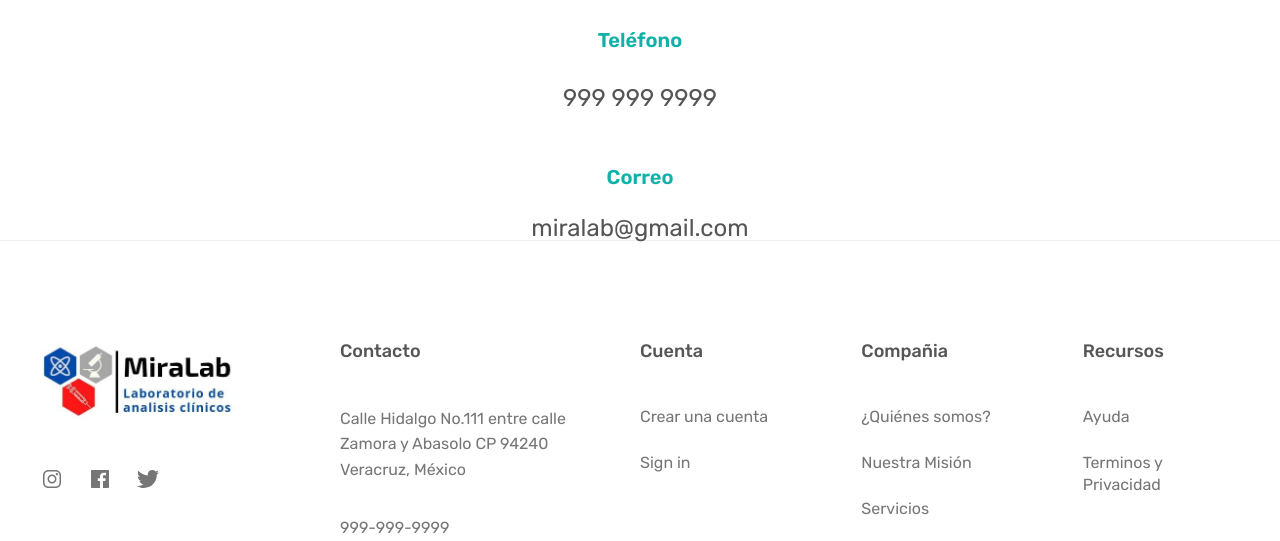
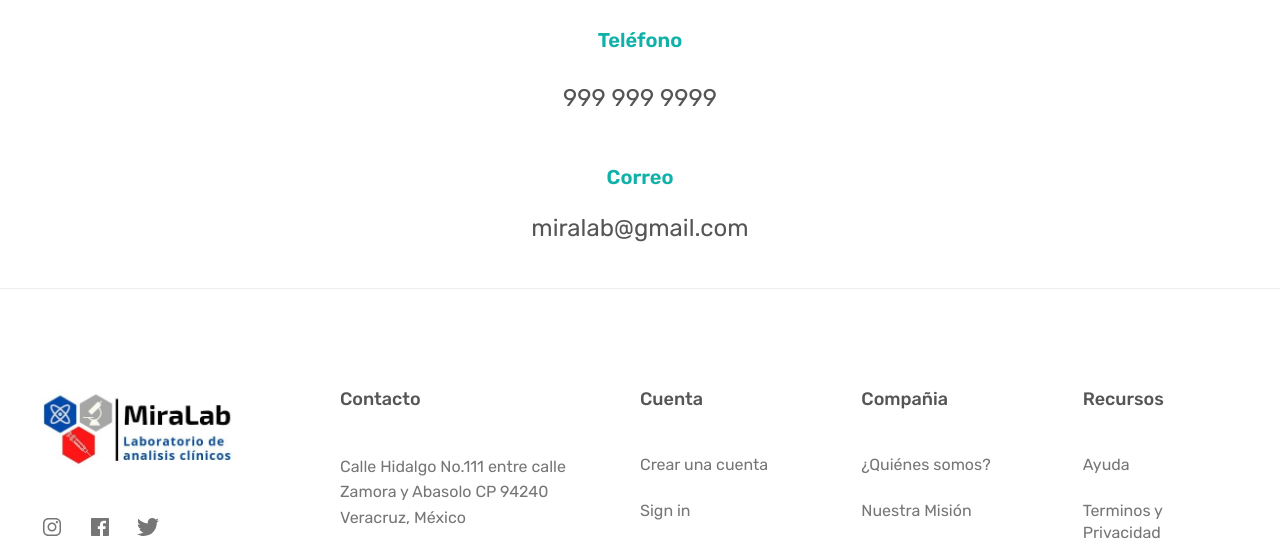
Before and after one commit to Ilegonzalezc/miralab, a PHP site: page /views/contacto.html in a window 1280 px wide. Shown: the part 1604-2145 px from the top of the page. Run offline with PHP 8.4, Linux system fonts and the light colour scheme.

Commit message:
[FIX]fix margin in email

```diff
--- a/css/general.css
+++ b/css/general.css
@@ -64,6 +64,12 @@ ul {
   line-height: 1.2;
   margin-bottom: 3.2rem;
   margin-top: 0;
+}
+
+p {
+  font-size: 2.4rem;
+  line-height: 1.6;
+  margin-bottom: 4.8rem;
 }
 
 .btn:link,
--- a/css/header.css
+++ b/css/header.css
@@ -66,9 +66,3 @@
 .header-container-2-inner {
   width: 60%;
 }
-
-p {
-  font-size: 2.4rem;
-  line-height: 1.6;
-  margin-bottom: 4.8rem;
-}
--- a/css/main-contacto.css
+++ b/css/main-contacto.css
@@ -27,3 +27,8 @@
   color: #0fb1a9;
   font-weight: 600;
 }
+
+.box-title + a {
+  display: block;
+  margin-bottom: 4.8rem;
+}
```
